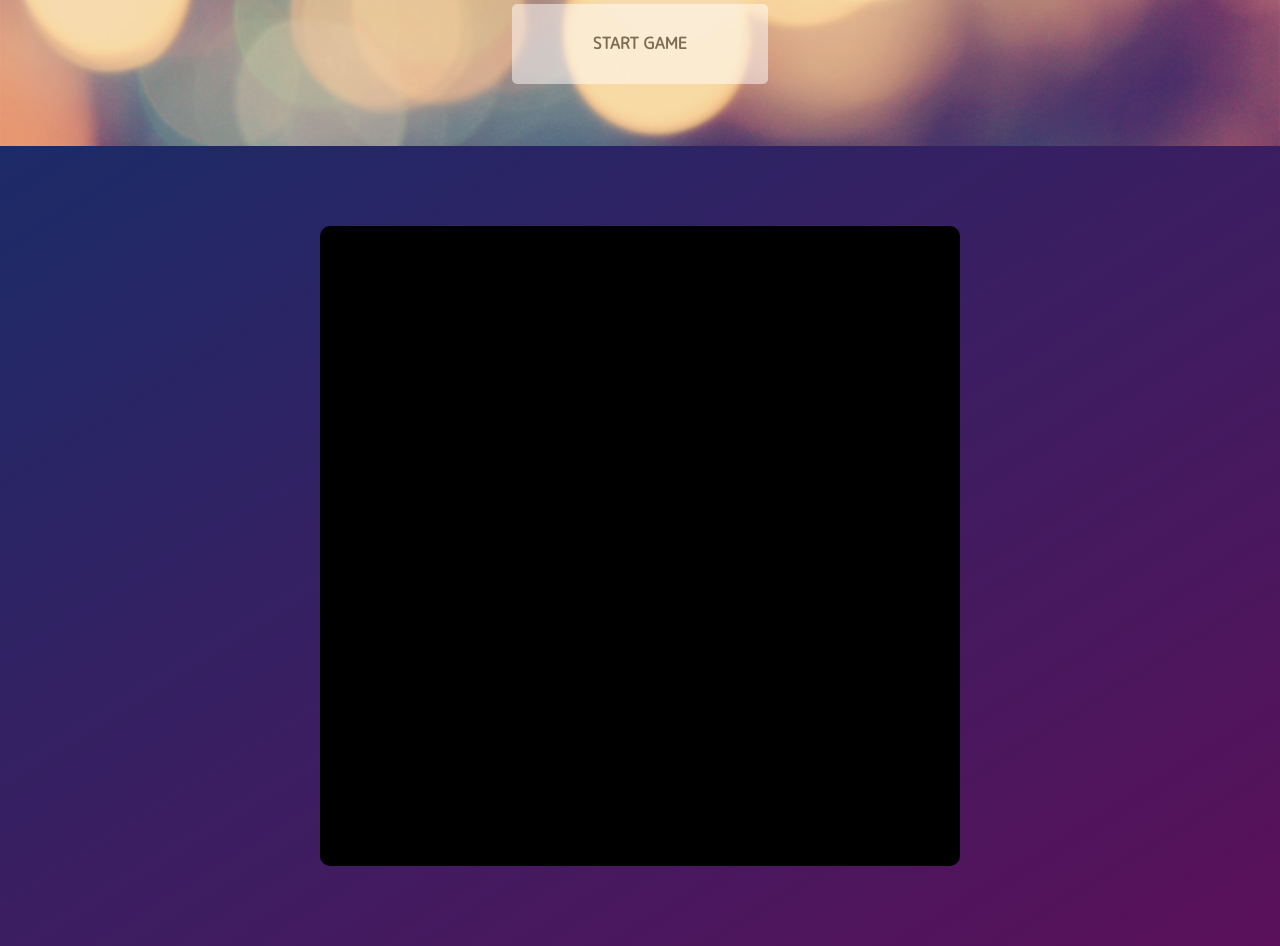
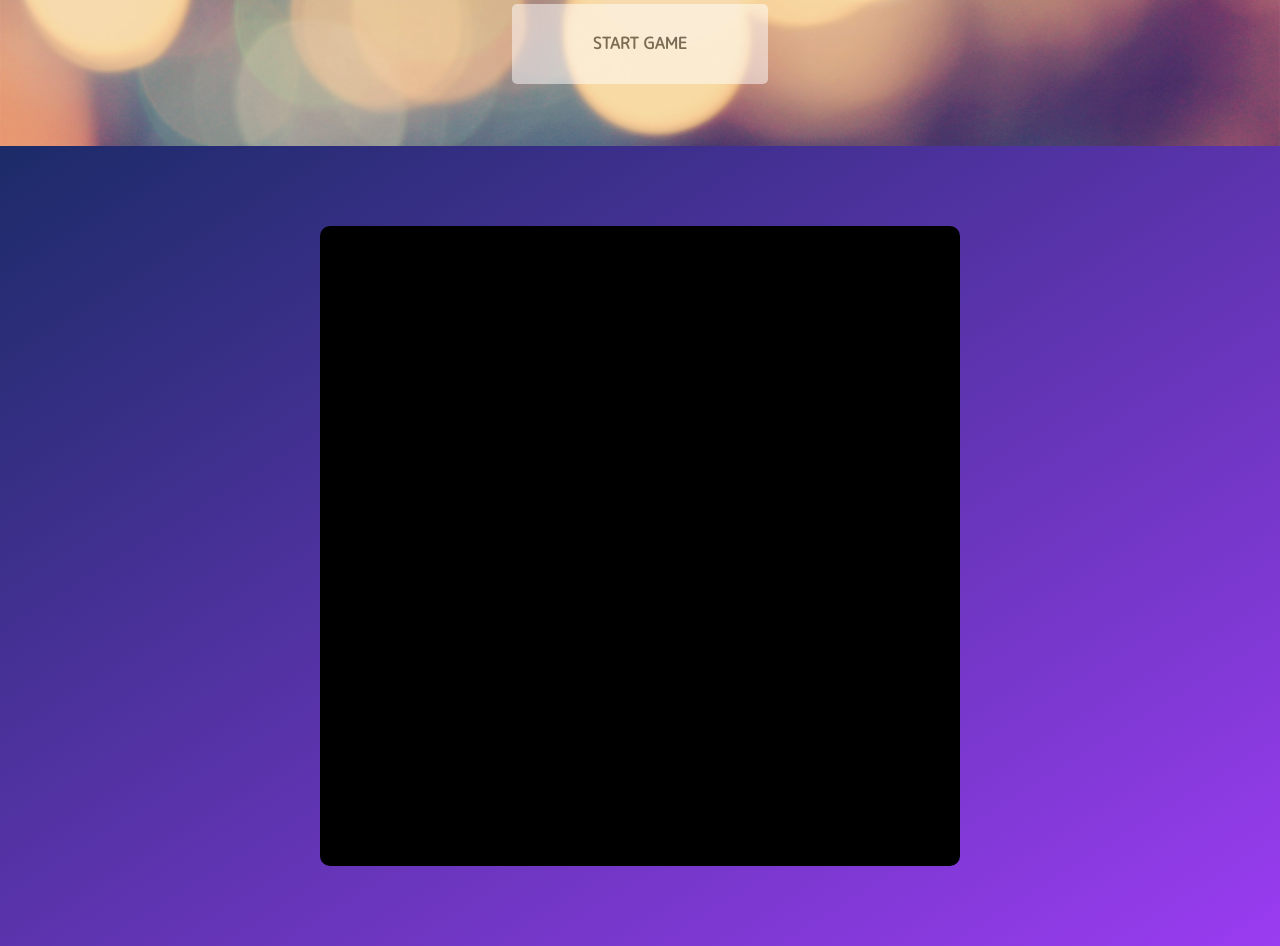
Before and after one commit to AstiV/ChainRXN, a plain HTML site: page index.html in a window 1280 px wide. Shown: the part 654-1600 px from the top of the page. Drawn offline with nearby package versions, Linux system fonts and the light colour scheme.

Commit message:
add gradient to game area background

```diff
--- a/style.css
+++ b/style.css
@@ -78,7 +78,7 @@ body {
     background-image: linear-gradient(
         to bottom right,
         rgba(28, 43, 104, 1),
-        rgb(90, 16, 90) /* rgba(246, 214, 161, 1) */
+        rgb(154, 60, 241) /* rgb(128, 2, 139)  */ /* rgba(246, 214, 161, 1) */
     );
 }
 
```
